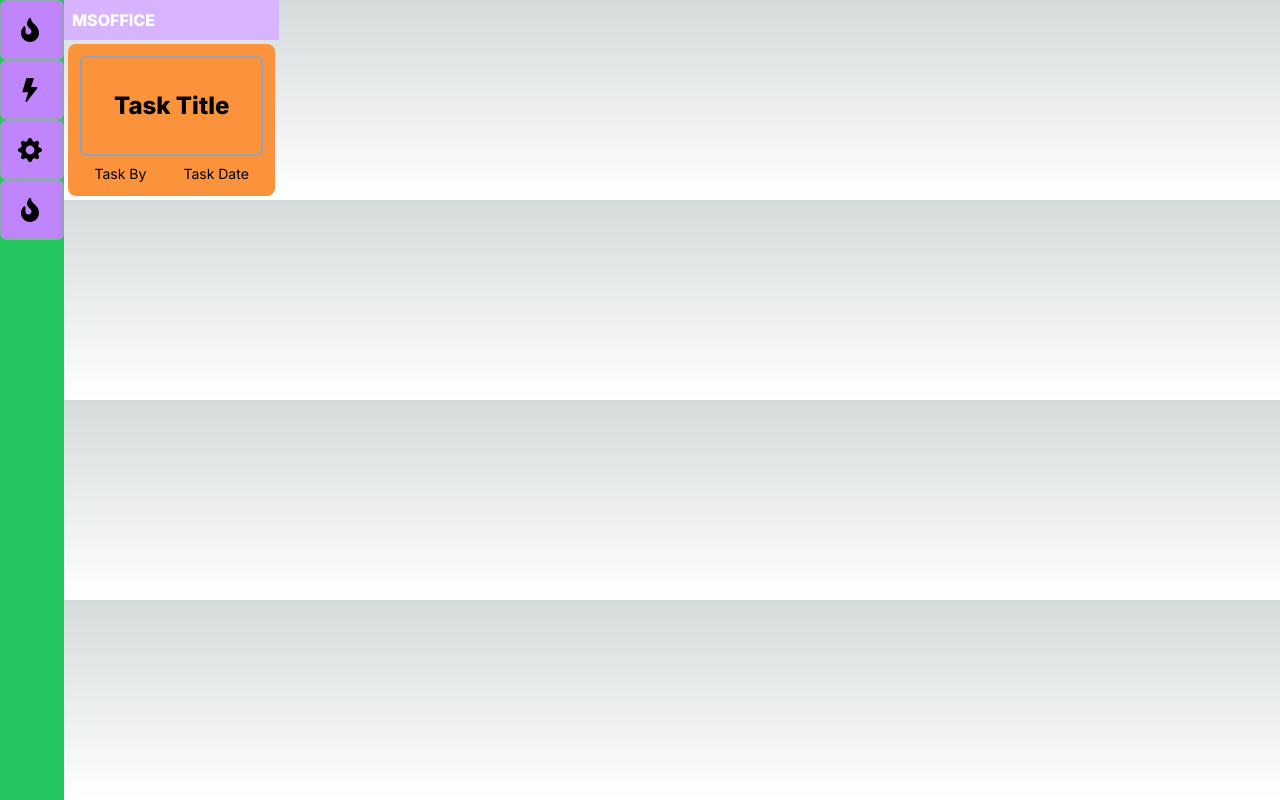
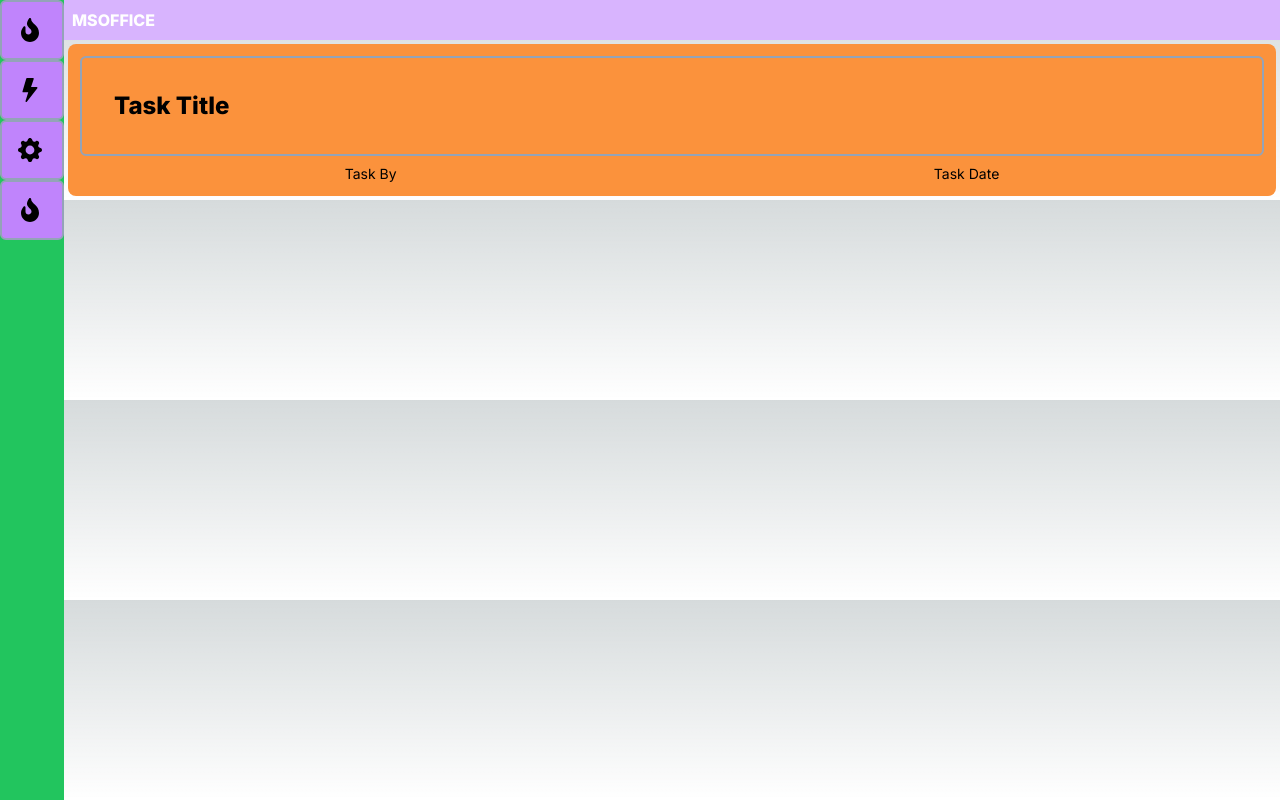
Before and after one commit to AdreshSingh/getworkdone-NextJS, a Next.js app: page / in a window 1280 px wide. Built offline with nearby package versions, Linux system fonts and the light colour scheme.

Commit message:
corrected out width problem

```diff
--- a/src/app/page.tsx
+++ b/src/app/page.tsx
@@ -4,6 +4,6 @@ import { HomePage } from "./ui/HomePage";
 
 export default function Home() {
   return (
-    <div className='flex flex-row'><Dashboard /><HomePage /></div>
+    <div className='w-screen'><Dashboard /><HomePage /></div>
   );
 }
```
